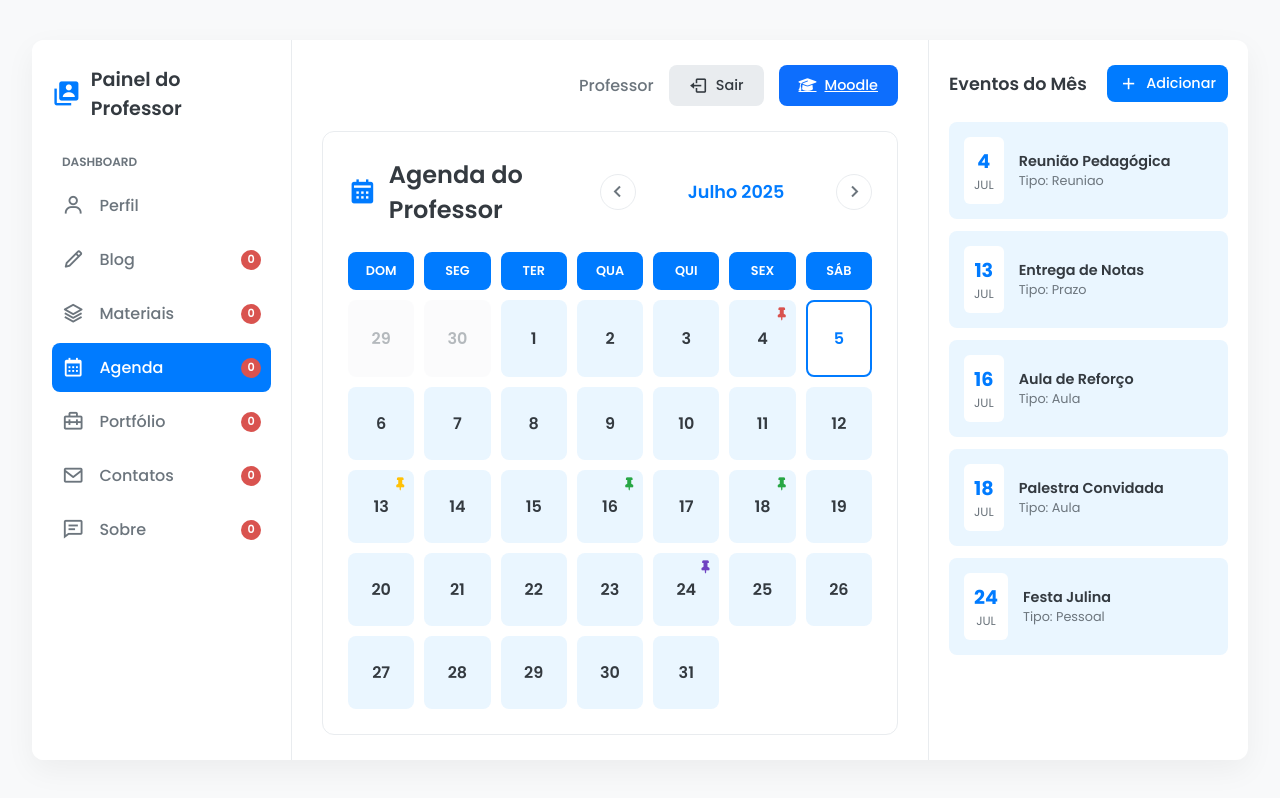
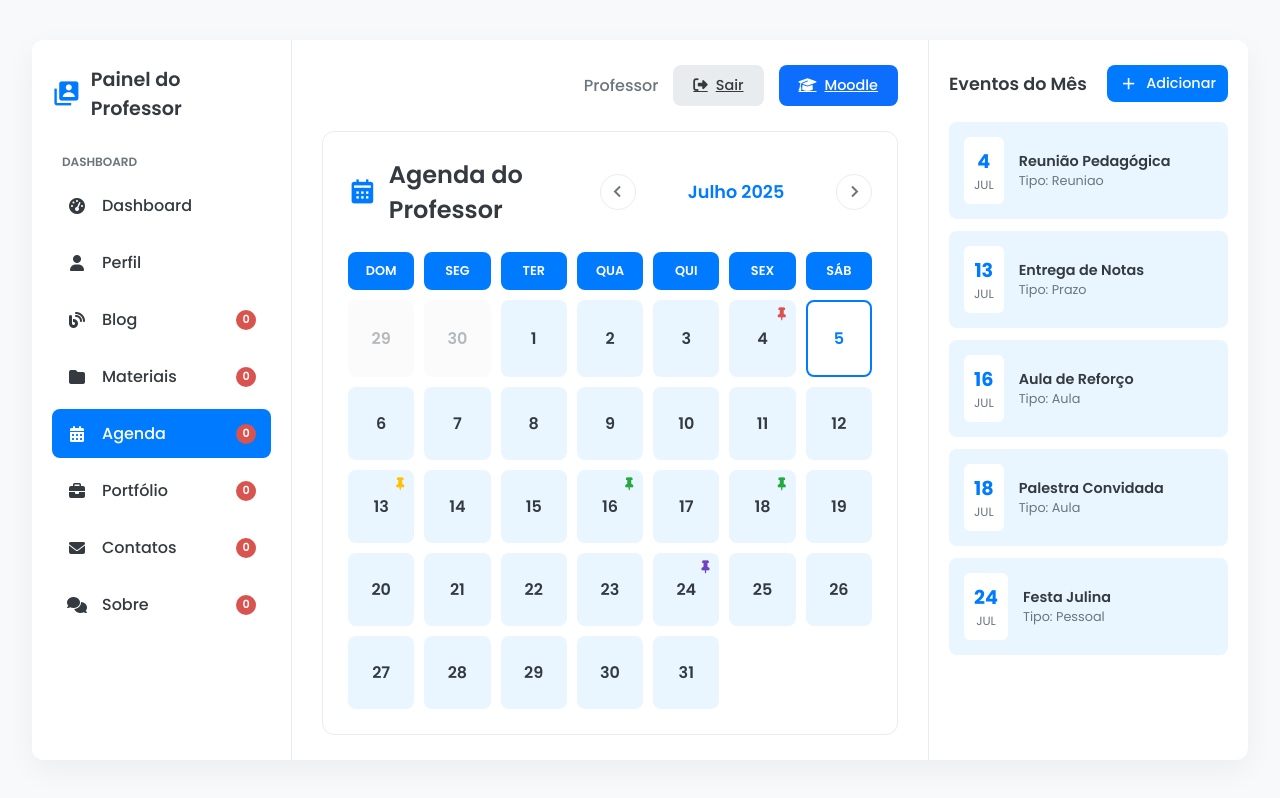
Before and after one commit to matheus0liveir4/PortalDoProfessor, a plain HTML site: page agenda.html in a window 1280 px wide. Drawn offline with nearby package versions, Linux system fonts and the light colour scheme.

Commit message:
Adicionando "dashboard" em agenda

```diff
--- a/agenda.css
+++ b/agenda.css
@@ -54,11 +54,39 @@ body {
 .sidebar-header { display: flex; align-items: center; gap: 10px; font-size: 1.2rem; font-weight: 600; margin-bottom: 30px; }
 .sidebar-header .bx { font-size: 1.8rem; color: var(--primary-blue); }
 .sidebar-title { text-transform: uppercase; font-size: 0.75rem; font-weight: 600; color: var(--text-secondary); padding: 0 10px; margin-bottom: 10px; }
-.sidebar-nav ul { list-style: none; }
-.sidebar-nav a { display: flex; align-items: center; padding: 12px 10px; margin-bottom: 5px; text-decoration: none; color: var(--text-secondary); border-radius: 8px; font-weight: 500; transition: background-color 0.2s, color 0.2s; }
-.sidebar-nav a:hover { background-color: var(--light-blue-bg); color: var(--primary-blue); }
-.sidebar-nav a.active { background-color: var(--primary-blue); color: var(--white); }
-.sidebar-nav a .bx { font-size: 1.4rem; margin-right: 15px; }
+        .sidebar-nav ul {
+            list-style: none;
+            display: flex;
+            flex-direction: column;
+            gap: 8px;
+        }
+
+        .sidebar-nav a {
+            display: flex;
+            align-items: center;
+            padding: 12px 15px;
+            text-decoration: none;
+            color: var(--text-light);
+            font-weight: 500;
+            border-radius: 8px;
+            transition: background-color 0.3s, color 0.3s;
+        }
+
+        .sidebar-nav a:hover {
+            background-color: var(--light-blue);
+            color: var(--primary-blue);
+        }
+
+        .sidebar-nav a.active {
+            background-color: var(--primary-blue);
+            color: var(--white);
+        }
+
+        .sidebar-nav a .nav-icon {
+            width: 20px;
+            margin-right: 15px;
+            text-align: center;
+        }
 .notification-badge { margin-left: auto; background-color: var(--red-accent); color: white; font-size: 0.7rem; font-weight: 600; width: 20px; height: 20px; border-radius: 50%; display: flex; justify-content: center; align-items: center; }
 
 /* --- Wrapper do Conteúdo (Calendário + Sidebar Direita) --- */
--- a/agenda.html
+++ b/agenda.html
@@ -20,15 +20,16 @@
             </div>
             <div class="sidebar-title">Dashboard</div>
             <nav class="sidebar-nav">
-                <ul>
-                    <li><a href="#"><i class='bx bx-user'></i><span>Perfil</span></a></li>
-                    <li><a href="#"><i class='bx bx-pencil'></i><span>Blog</span><span class="notification-badge">0</span></a></li>
-                    <li><a href="#"><i class='bx bx-layer'></i><span>Materiais</span><span class="notification-badge">0</span></a></li>
-                    <li><a href="#" class="active"><i class='bx bx-calendar'></i><span>Agenda</span><span class="notification-badge">0</span></a></li>
-                    <li><a href="#"><i class='bx bx-briefcase-alt-2'></i><span>Portfólio</span><span class="notification-badge">0</span></a></li>
-                    <li><a href="#"><i class='bx bx-envelope'></i><span>Contatos</span><span class="notification-badge">0</span></a></li>
-                    <li><a href="#"><i class='bx bx-comment-detail'></i><span>Sobre</span><span class="notification-badge">0</span></a></li>
-                </ul>
+                    <ul>
+                        <li><a href="dashboard.html" ><i class="fas fa-tachometer-alt nav-icon"></i> <span>Dashboard</span></a></li>
+                        <li><a href="perfil.html"><i class="fas fa-user nav-icon"></i> <span>Perfil</span></a></li>
+                        <li><a href="blog.html"><i class="fas fa-blog nav-icon"></i> <span>Blog</span> <span class="notification-badge">0</span></a></li>
+                        <li><a href="materiais.html"><i class="fas fa-folder nav-icon"></i> <span>Materiais</span> <span class="notification-badge">0</span></a></li>
+                        <li><a href="agenda.html"class="active"><i class="fas fa-calendar-alt nav-icon"></i> <span>Agenda</span> <span class="notification-badge">0</span></a></li>
+                        <li><a href="portfolio.html"><i class="fas fa-briefcase nav-icon"></i> <span>Portfólio</span> <span class="notification-badge">0</span></a></li>
+                        <li><a href="contato.html"><i class="fas fa-envelope nav-icon"></i> <span>Contatos</span> <span class="notification-badge">0</span></a></li>
+                        <li><a href="sobre.html"><i class="fas fa-comments nav-icon"></i> <span>Sobre</span> <span class="notification-badge">0</span></a></li>
+                    </ul>
             </nav>
         </aside>
 
@@ -37,7 +38,9 @@
             <main class="main-content">
                 <header class="main-header">
                     <span class="user-info">Professor</span>
-                    <button class="btn btn-secondary"><i class='bx bx-log-out'></i> Sair</button>
+                    <a href="index.html" class="btn btn-secondary">
+                        <i class="fas fa-sign-out-alt"></i> Sair
+                    </a>
                     <a href="https://ribeiro.pro.br/moodle/"  target="_blank" class="btn btn-moodle">
                         <i class="fa-solid fa-graduation-cap"></i> Moodle
                     </a>
```
Also changed, not shown: blog.html (+1 -1 lines).
